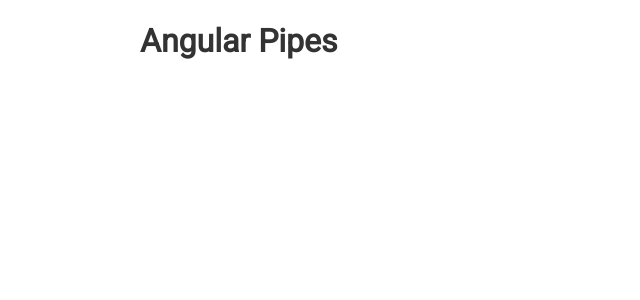
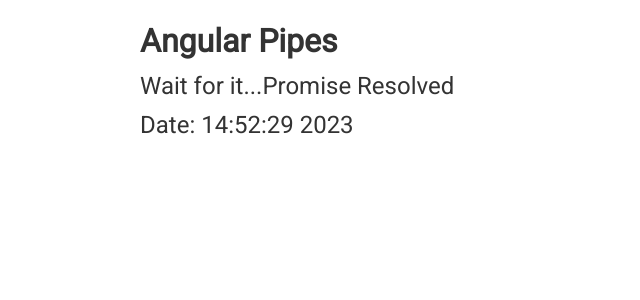
Before and after one commit to Comprehensher/angular-conspect, an Angular app: page / in a window 1280 px wide. Shown: the top 300 px of the page, without its empty margins (0-640 px from the left). Built offline with nearby package versions, Linux system fonts and the light colour scheme.

Commit message:
Work of async Pipe with async element Promise

```diff
--- a/src/app/app.component.html
+++ b/src/app/app.component.html
@@ -1,4 +1,7 @@
 <div class="container">
   <h1>Angular Pipes</h1>
 
+  <p>Wait for it...{{ p | async }}</p>
+
+  <p>Date: {{ date | async | date:'HH:mm:ss yyyy'}}</p>
 </div>
--- a/src/app/app.component.ts
+++ b/src/app/app.component.ts
@@ -1,4 +1,5 @@
 import {Component} from '@angular/core';
+import {Observable} from "rxjs";
 
 export interface Post {
   title: string
@@ -11,5 +12,15 @@
   styleUrls: ['./app.component.scss']
 })
 export class AppComponent {
+    p: Promise<string> = new Promise<string>(resolve => {
+      setTimeout(() => {
+        resolve('Promise Resolved')
+      }, 4000)
+    })
 
+  date: Observable<Date> = new Observable<Date>(obs => {
+    setInterval(() => {
+      obs.next(new Date())
+    }, 1000)
+  })
 }
```
